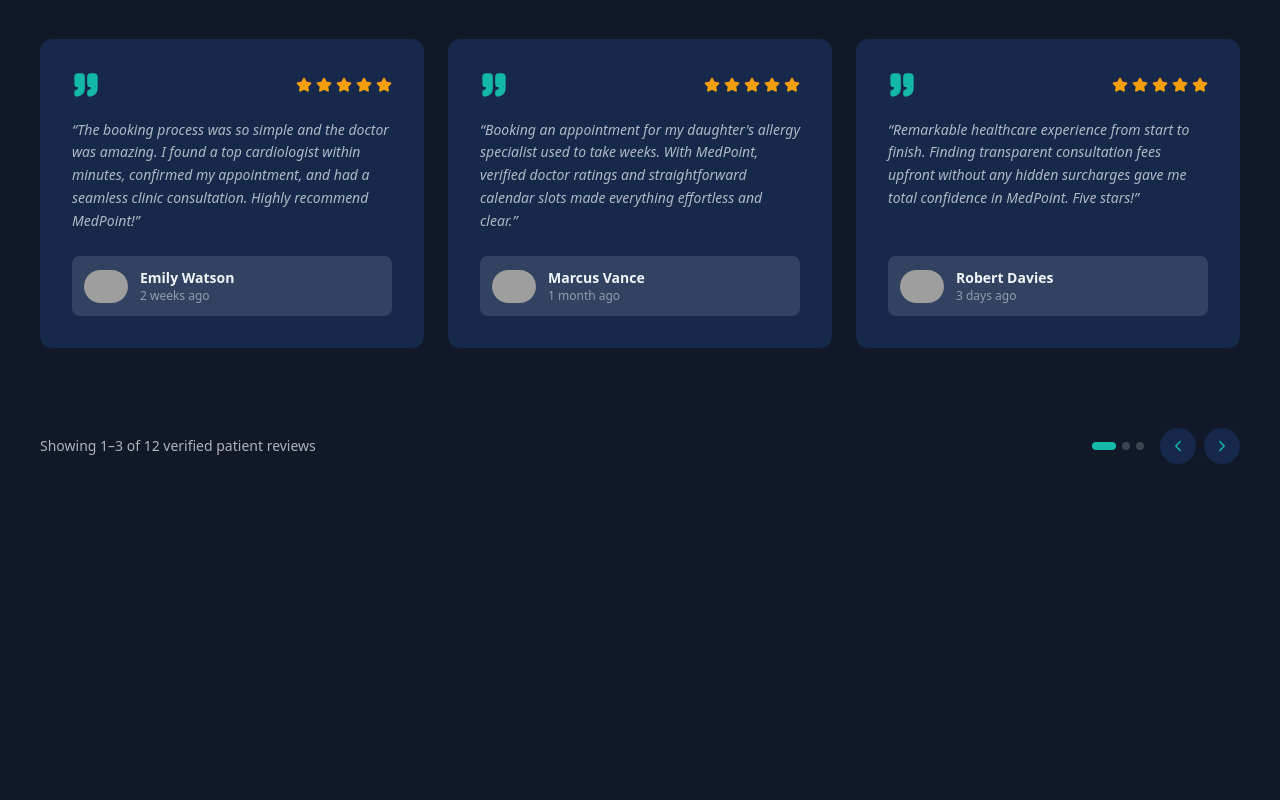
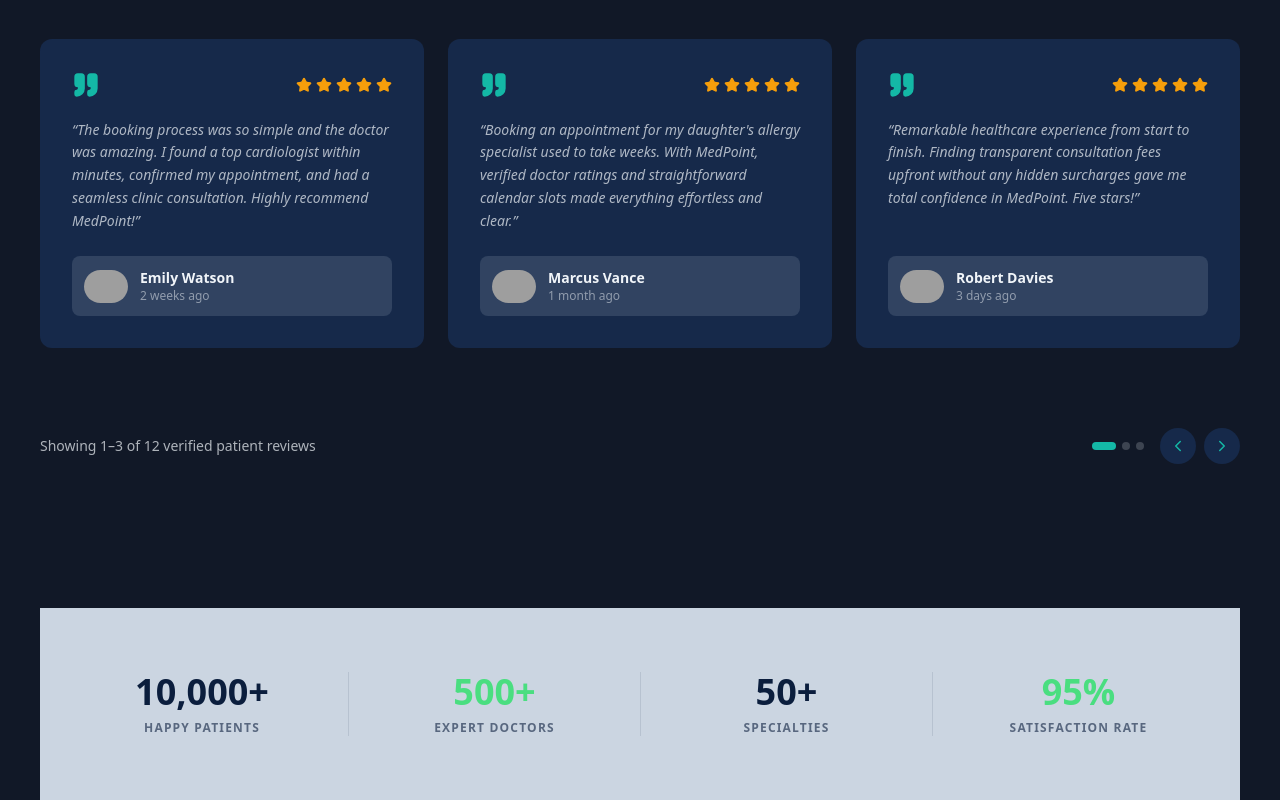
Before and after one commit to Sultanmia22/MedPoint-Client, a Next.js app: page / in a window 1280 px wide. Shown: the part 4471-5271 px from the top of the page. Before the commit the page ends 4935 px from the top, so only its background shows below. Built offline with nearby package versions, Linux system fonts and the light colour scheme; no server answers; grey boxes are pictures that could not be loaded.

Commit message:
feat: added Statistics Section

```diff
--- /dev/null
+++ b/src/Components/home/StatisticsSection/StatisticsSection.tsx
@@ -0,0 +1,50 @@
+import React from "react";
+
+interface StatItem {
+  id: number;
+  value: string;
+  label: string;
+  accent?: boolean;
+}
+
+const statsData: StatItem[] = [
+  { id: 1, value: "10,000+", label: "Happy Patients" },
+  { id: 2, value: "500+", label: "Expert Doctors", accent: true },
+  { id: 3, value: "50+", label: "Specialties" },
+  { id: 4, value: "95%", label: "Satisfaction Rate", accent: true },
+];
+
+const StatisticsSection = () => {
+  return (
+    <section className="bg-secondary py-14 md:py-16">
+      <div className="max-w-7xl mx-auto px-4">
+        <div className="grid grid-cols-2 lg:grid-cols-4 gap-y-10">
+          {statsData.map((stat, index) => (
+            <div
+              key={stat.id}
+              className={`flex flex-col items-center gap-2 text-center ${
+                index > 0 ? "lg:border-l lg:border-secondary-content/10" : ""
+              }`}
+            >
+              {/* Value */}
+              <p
+                className={`text-3xl md:text-4xl font-extrabold ${
+                  stat.accent ? "text-accent" : "text-secondary-content"
+                }`}
+              >
+                {stat.value}
+              </p>
+
+              {/* Label */}
+              <p className="text-xs font-semibold uppercase tracking-widest text-secondary-content/60">
+                {stat.label}
+              </p>
+            </div>
+          ))}
+        </div>
+      </div>
+    </section>
+  );
+};
+
+export default StatisticsSection;
--- a/src/app/(mainLayout)/page.tsx
+++ b/src/app/(mainLayout)/page.tsx
@@ -3,6 +3,7 @@ import FeaturesSection from '@/Components/home/FeaturesSection/FeaturesSection'
 import Hero from '@/Components/home/Hero/Hero'
 import PopularSpecialties from '@/Components/home/PopularSpecialtiesSection/PopularSpecialties'
 import Process from '@/Components/home/ProcessSection/Process'
+import StatisticsSection from '@/Components/home/StatisticsSection/StatisticsSection'
 import Testimonial from '@/Components/home/Testimonial/Testimonial'
 import React from 'react'
 
@@ -39,6 +40,11 @@ const page = () => {
       <section>
         <Testimonial />
       </section>
+
+      {/* Statistics Section */}
+      <section>
+        <StatisticsSection />
+      </section>
     </div>
   )
 }
```
